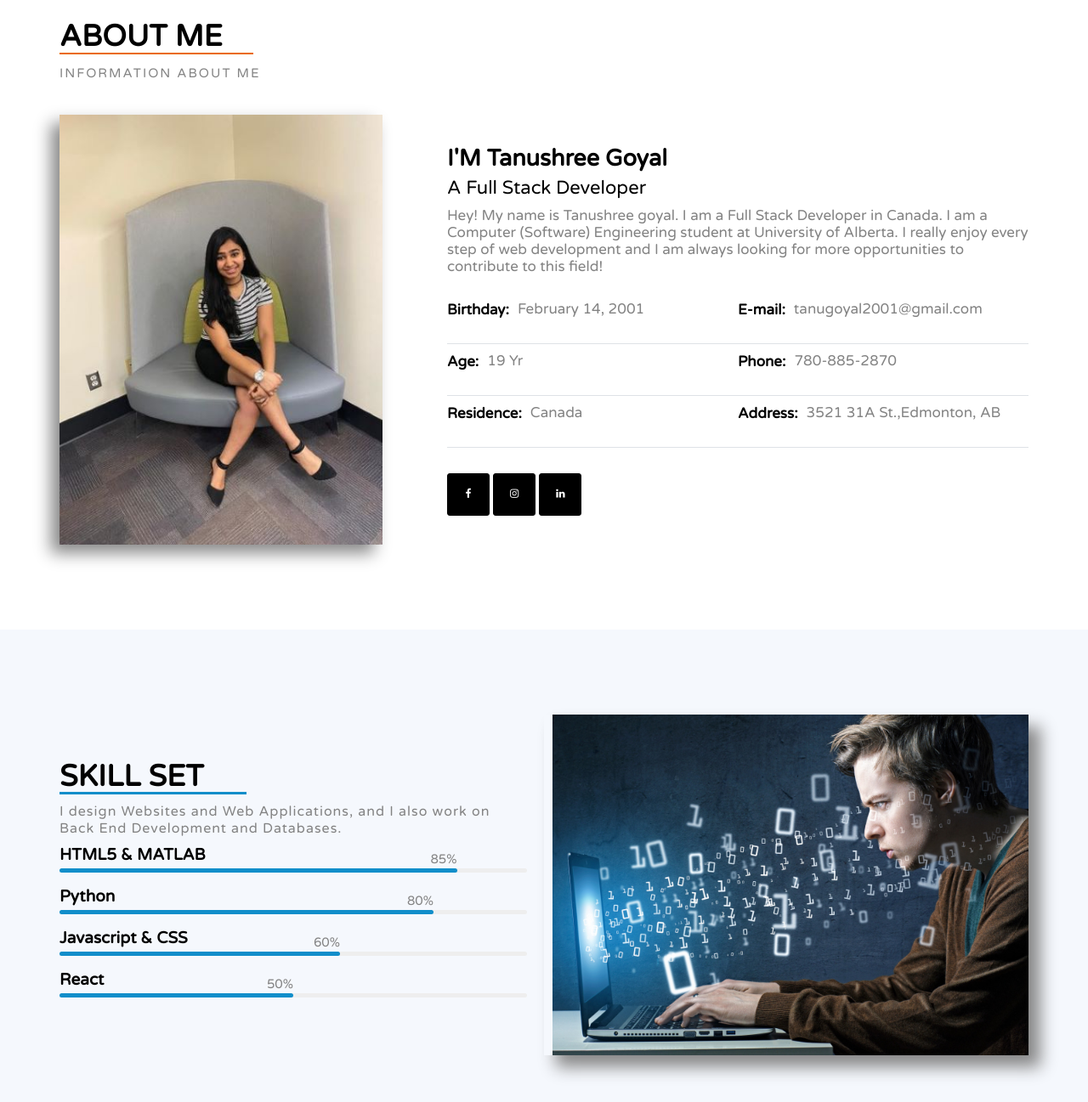
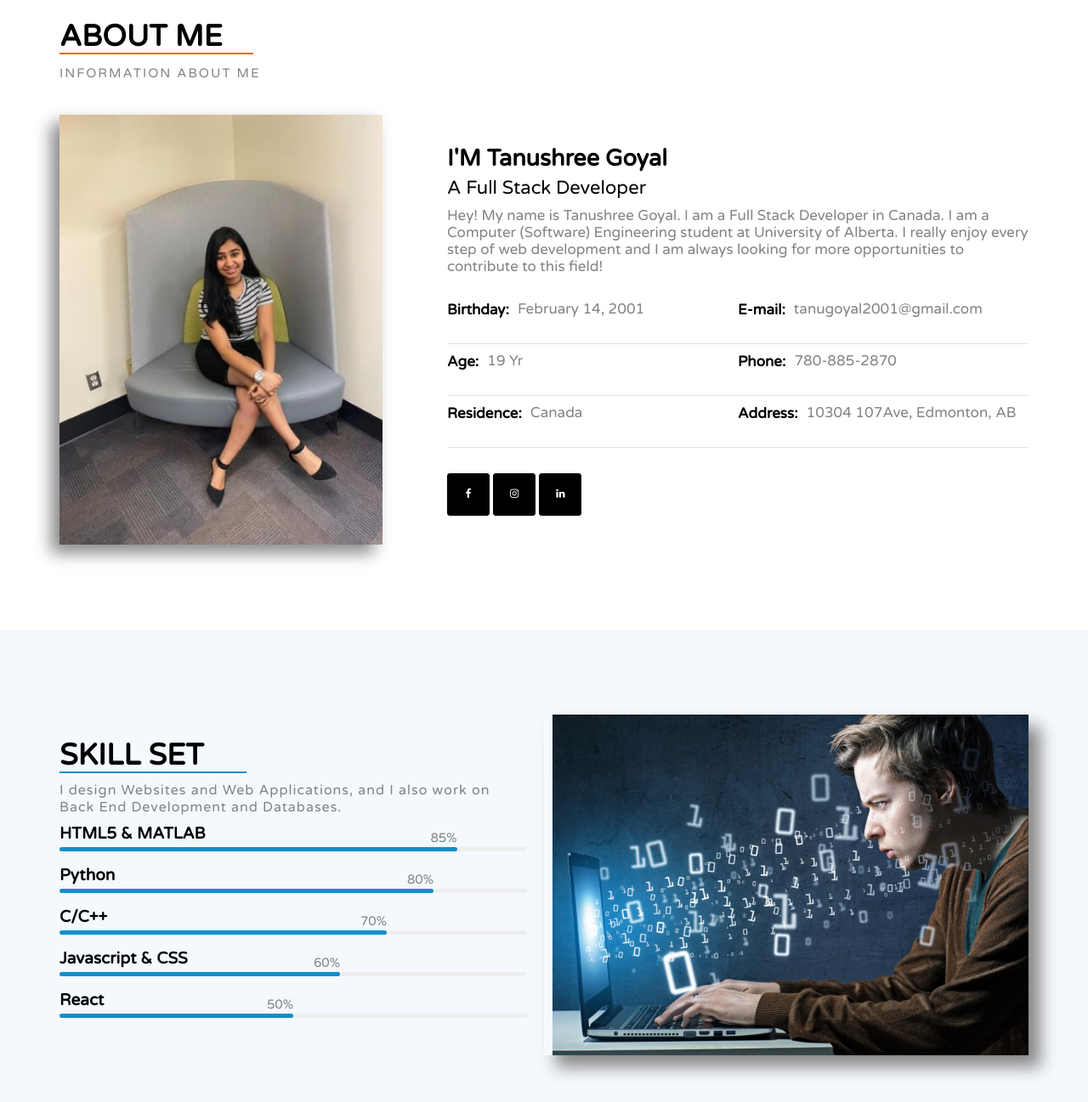
Before and after one commit to tanu576/tanu576.github.io, a plain HTML site: page index.html in a window 1280 px wide. Shown: the part 878-2175 px from the top of the page at 85% size. Drawn offline with nearby package versions, Linux system fonts and the light colour scheme.

Commit message:
Update index.html
added a new skill and change of address

```diff
--- a/index.html
+++ b/index.html
@@ -82,7 +82,7 @@
 						<div class = "text">
 							<h4>I'M Tanushree Goyal</h4>
 							<h6> A Full Stack Developer </h6>
-							<p> Hey! My name is Tanushree goyal. I am a Full Stack Developer in Canada. I am a Computer (Software) Engineering student at University of Alberta. I really enjoy every step of web development and I am always looking for more opportunities to contribute to this field!</p>
+							<p> Hey! My name is Tanushree Goyal. I am a Full Stack Developer in Canada. I am a Computer (Software) Engineering student at University of Alberta. I really enjoy every step of web development and I am always looking for more opportunities to contribute to this field!</p>
 							<div class = "info">
 								<div class = "list">
 									<label>Birthday:</label>
@@ -106,7 +106,7 @@
 								</div>
 								<div class = "list">
 									<label>Address:</label>
-									<p>3521 31A St.,Edmonton, AB</p>
+									<p>10304 107Ave, Edmonton, AB</p>
 								</div>
 							</div>
 							<!-- SOCIAL LINKS -->
@@ -151,6 +151,14 @@
 							<div class = "skill-bar">
 								<div class = "skill-bar-in" style = "width:80%">
 									<span>80%</span>
+								</div>
+							</div>
+						</div>
+						<div class = "skill-box">
+							<h6>C/C++</h6>
+							<div class = "skill-bar">
+								<div class = "skill-bar-in" style = "width:70%">
+									<span>70%</span>
 								</div>
 							</div>
 						</div>
```
